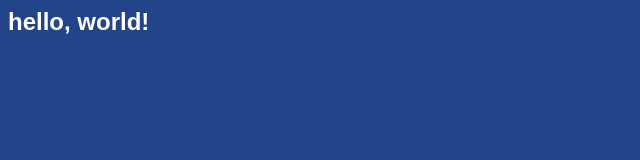
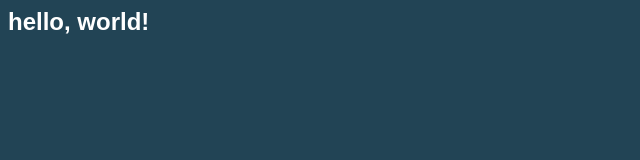
Before and after one commit to kogcyc/aba, a plain HTML site: page index.html in a window 1280 px wide. Shown: the whole page, without its empty margins (0-640 px from the left). Drawn offline with Linux system fonts and the light colour scheme.

Commit message:
Update index.html

```diff
--- a/index.html
+++ b/index.html
@@ -1,7 +1,7 @@
 <head>
   <style>
     html {
-      background-color: #248;
+      background-color: #245;
       color: #fff;
       font-family: sans-serif;
     }
```
